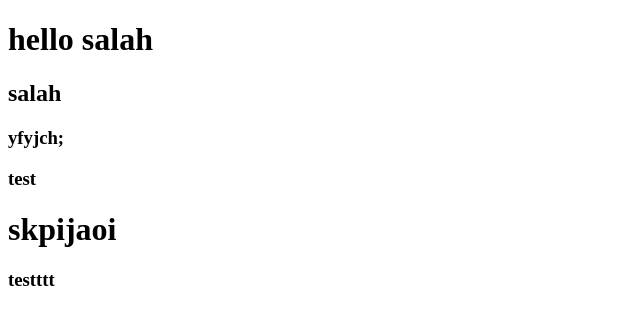
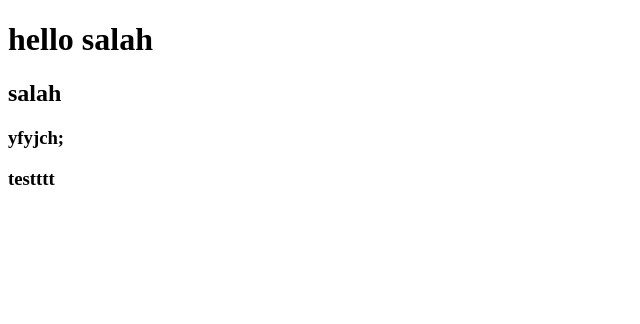
Before and after one commit to MansourWorkingSpace/Gestion_de_livraison_front, an Angular app: page / in a window 1280 px wide. Shown: the top 324 px of the page, without its empty margins (0-640 px from the left). Built offline with nearby package versions, Linux system fonts and the light colour scheme.

Commit message:
Update app.component.html

```diff
--- a/src/app/app.component.html
+++ b/src/app/app.component.html
@@ -1,5 +1,5 @@
 <h1>hello salah</h1>
 <h2>salah</h2>
 <h3>yfyjch;</h3>
-<h3>test</h3><h1>skpijaoi</h1>
+
 <h3>testttt</h3>
```
